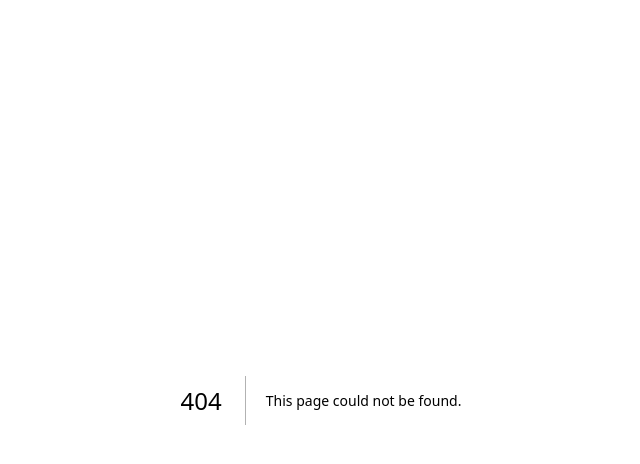
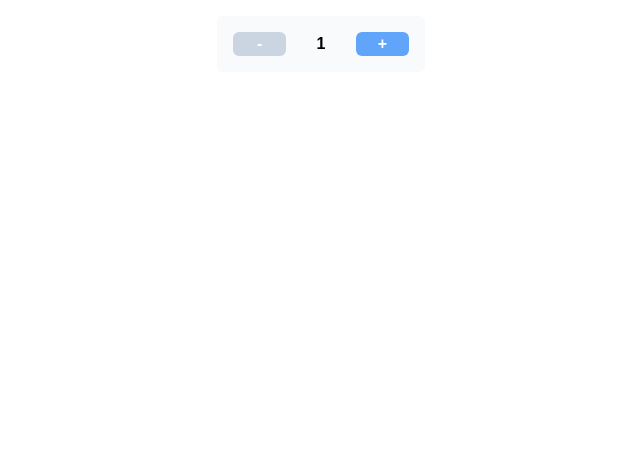
Before and after one commit to apnordquist/cprg306-assignments, a Next.js app: page /week-4 in a window 1280 px wide. Before the commit this address had no page. Shown: the top 464 px of the page, without its empty margins (319-959 px from the left). Built offline with nearby package versions, Linux system fonts and the light colour scheme.

Commit message:
week 4 assignment
implemented a basic interactive counter

```diff
--- a/app/page.js
+++ b/app/page.js
@@ -17,6 +17,11 @@ export default function Homepage() {
             Week 3 Assignment
           </Link>
         </li>
+        <li>
+          <Link href="/week-4" className={linkStyles}>
+            Week 4 Assignment
+          </Link>
+        </li>
       </ul>
     </main>
   );
--- /dev/null
+++ b/app/week-4/new-item.js
@@ -0,0 +1,37 @@
+"use client";
+
+import { useState } from "react";
+
+export function ItemButton() {
+  let buttonClass =
+    "flex-1 bg-blue-400 text-white text-center rounded-md hover:bg-blue-600 disabled:bg-slate-300";
+  const [quantity, setQuantity] = useState(1);
+
+  const increment = () => {
+    setQuantity(quantity + 1);
+  };
+
+  const decrement = () => {
+    setQuantity(quantity - 1);
+  };
+
+  return (
+    <div className="flex flex-row justify-between gap-2 w-52 m-4 p-4 bg-slate-50 font-bold rounded-md">
+      <button
+        onClick={decrement}
+        className={buttonClass}
+        disabled={quantity <= 1}
+      >
+        -
+      </button>
+      <span className="flex-1 text-black text-center">{quantity}</span>
+      <button
+        onClick={increment}
+        className={buttonClass}
+        disabled={quantity >= 20}
+      >
+        +
+      </button>
+    </div>
+  );
+}
--- /dev/null
+++ b/app/week-4/page.js
@@ -0,0 +1,7 @@
+import { ItemButton } from "./new-item";
+
+export default function PropsPage() {
+  return <main className="flex justify-center w-full">
+    <ItemButton />
+  </main>;
+}
```
